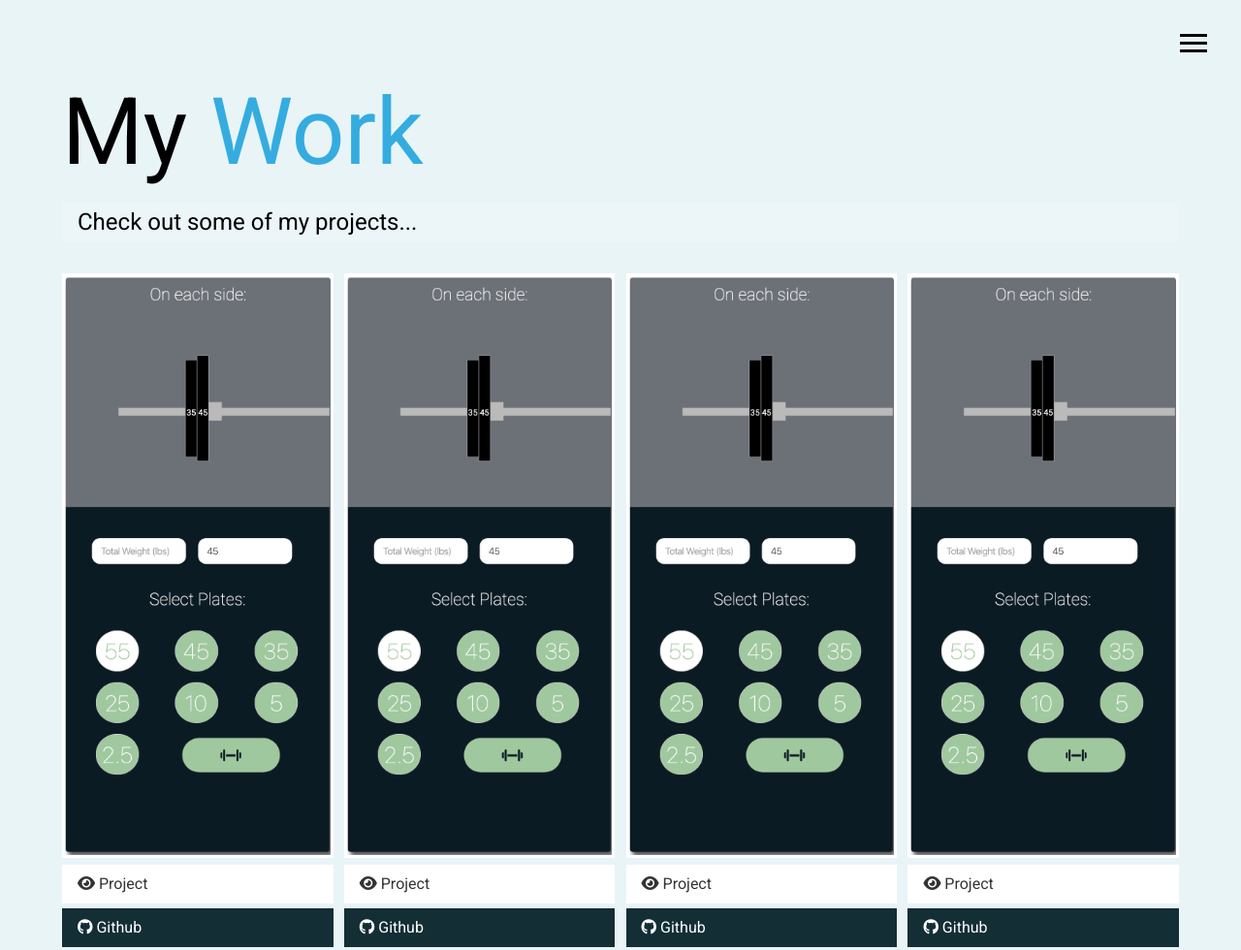
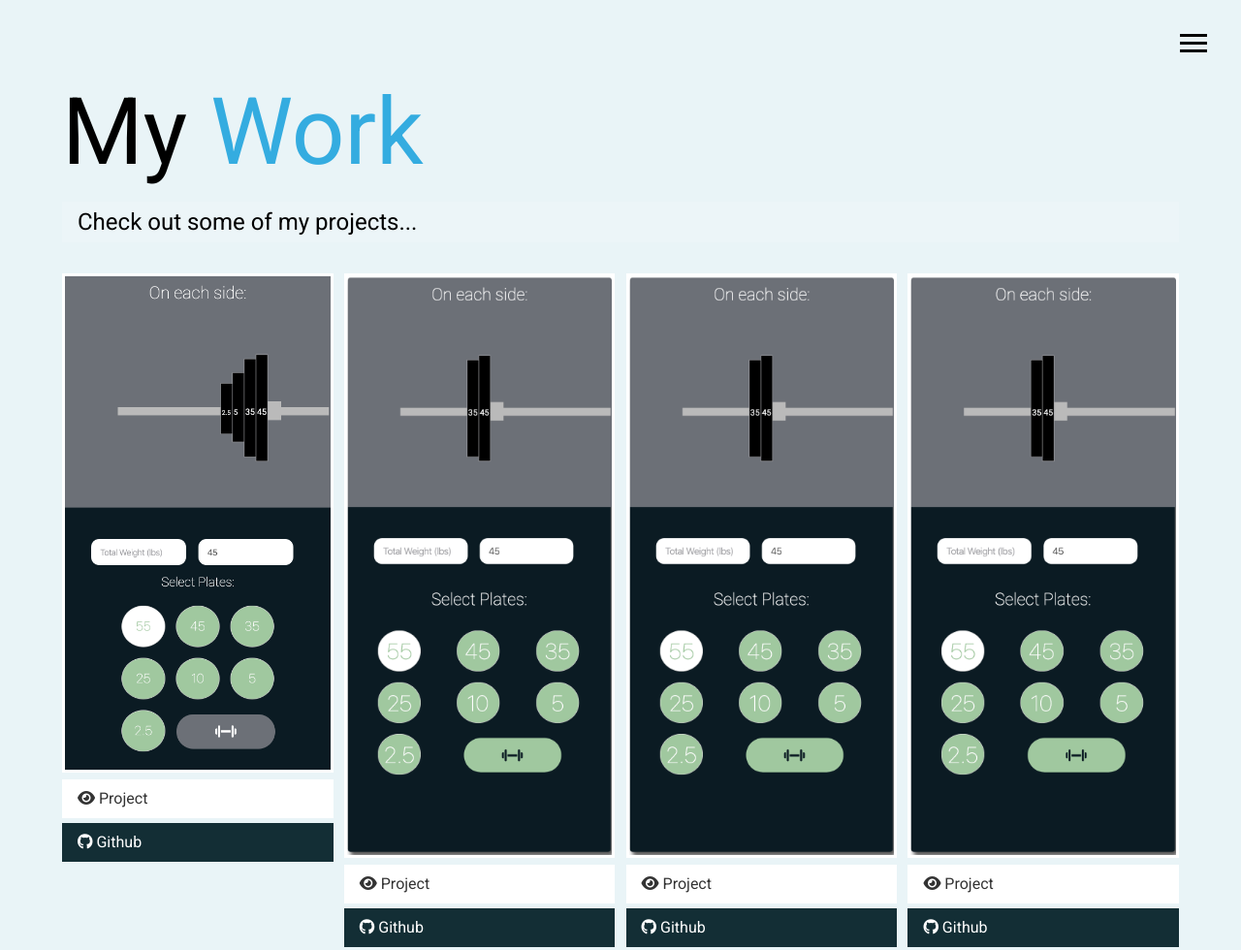
Before and after one commit to kevinmolina-io/portfolio, a website: page dist/work.html in a window 1280 px wide. Shown: the top 980 px of the page at 97% size. Drawn offline with Linux system fonts and the light colour scheme.

Commit message:
-- updated project link and photo

```diff
--- a/dist/work.html
+++ b/dist/work.html
@@ -54,14 +54,22 @@
       <h2 class="sm-heading">Check out some of my projects...</h2>
       <div class="projects">
         <div class="item">
-          <a href="#!">
+          <a href="https://kame087.github.io/barbell-calculator/">
             <img
-              src="/dist/img/projects/barbellPicture.png"
+              src="/dist/img/projects/barbellPic.png"
               alt="Barbell Racking Calculator App"
             />
           </a>
-          <a href="#" class="btn-light"> <i class="fas fa-eye"></i> Project </a>
-          <a href="#" class="btn-dark">
+          <a
+            href="https://kame087.github.io/barbell-calculator/"
+            class="btn-light"
+          >
+            <i class="fas fa-eye"></i> Project
+          </a>
+          <a
+            href="https://github.com/kame087/barbell-calculator"
+            class="btn-dark"
+          >
             <i class="fab fa-github"></i> Github
           </a>
         </div>
```
Also changed, not shown: dist/img/projects/barbellPic.png (added).
